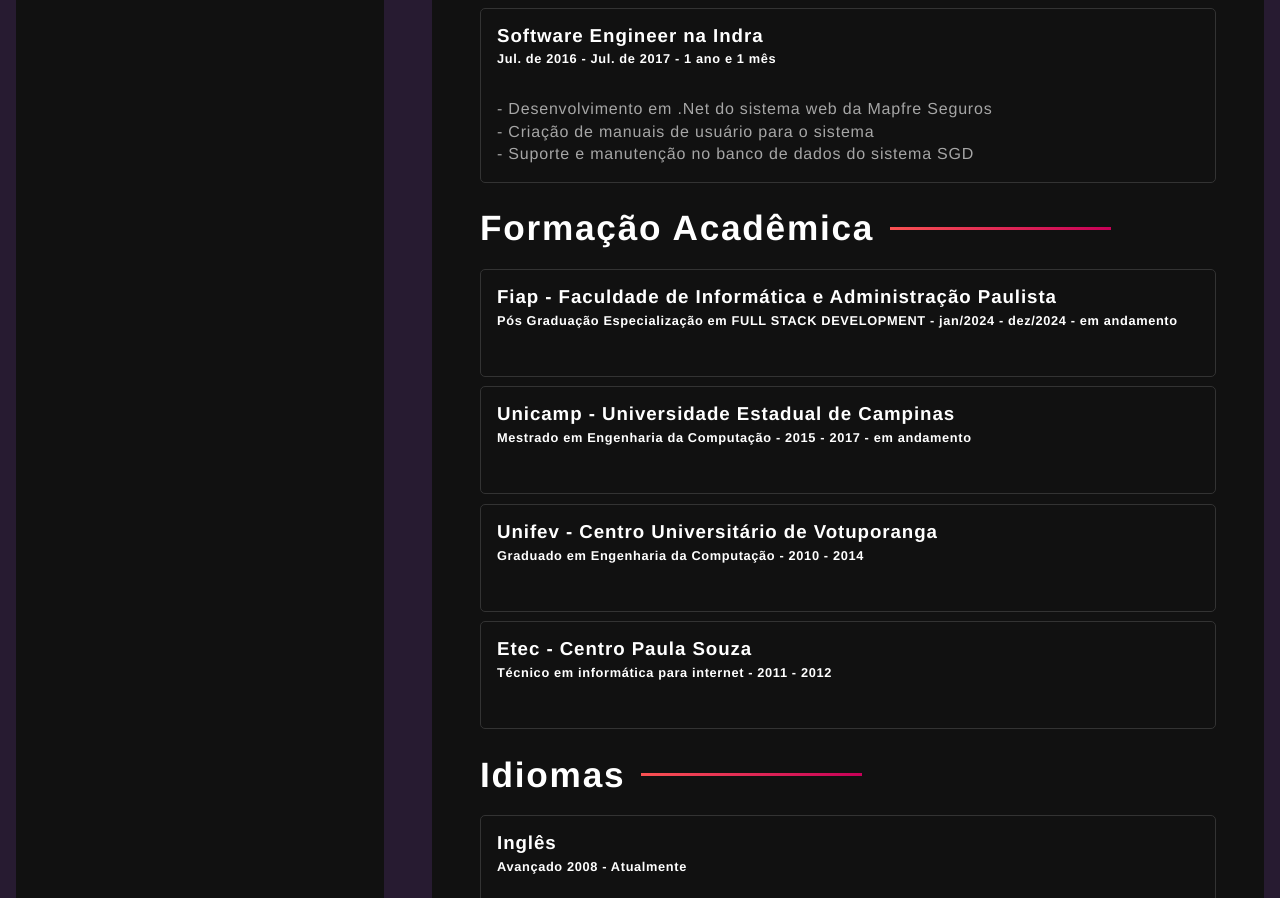
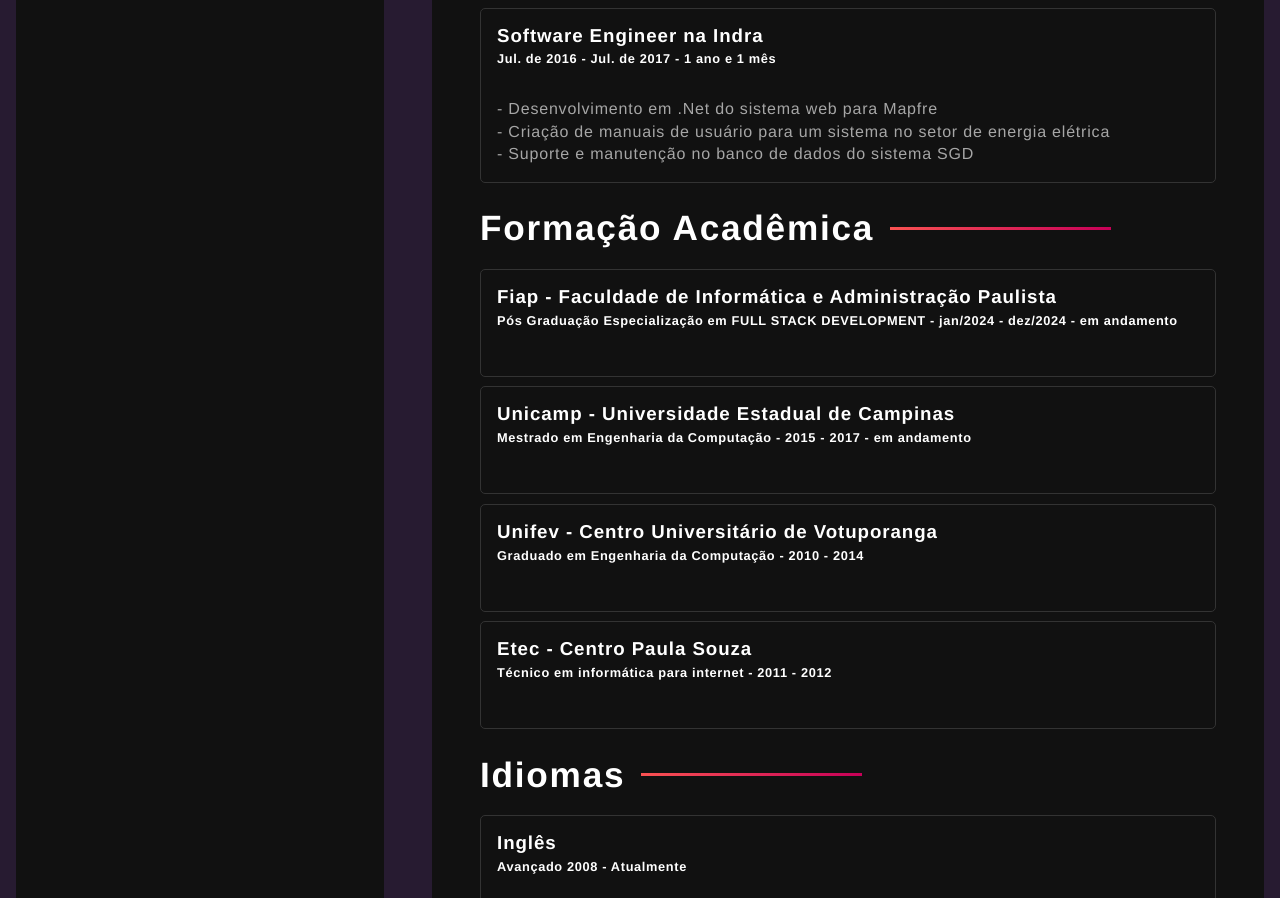
Before and after one commit to lucasdav/lucas-souza-davanso, a React (Vite) app: page / in a window 1280 px wide. Shown: the part 1673-2571 px from the top of the page. Built offline with nearby package versions, Linux system fonts and the light colour scheme.

Commit message:
atualizacao experiencia

```diff
--- a/package.json
+++ b/package.json
@@ -1,7 +1,7 @@
 {
   "name": "lucas-souza-davanso",
   "private": true,
-  "version": "1.9.0",
+  "version": "1.10.0",
   "type": "module",
   "scripts": {
     "start": "vite",
--- a/src/components/Experience.jsx
+++ b/src/components/Experience.jsx
@@ -58,8 +58,8 @@
                         <h3>Software Engineer na Indra</h3>
                         <h4>Jul. de 2016 - Jul. de 2017 - 1 ano e 1 mês</h4>
                         <p>
-                        - Desenvolvimento em .Net do sistema web da Mapfre Seguros<br/>
-                        - Criação de manuais de usuário para o sistema<br/>
+                        - Desenvolvimento em .Net do sistema web para Mapfre<br/>
+                        - Criação de manuais de usuário para um sistema no setor de energia elétrica<br/>
                         - Suporte e manutenção no banco de dados do sistema SGD<br/>
                         </p>
                     </div>
--- a/src/pdf/ExperiencePdf.jsx
+++ b/src/pdf/ExperiencePdf.jsx
@@ -56,8 +56,8 @@
                         <h3>Software Engineer na Indra</h3>
                         <h4>Jul. de 2016 - Jul. de 2017 - 1 ano e 1 mês</h4>
 
-                        <p>- Desenvolvimento em .Net do sistema web da Mapfre Seguros</p>
-                        <p>- Criação de manuais de usuário para o sistema</p>
+                        <p>- Desenvolvimento em .Net do sistema web para Mapfre</p>
+                        <p>- Criação de manuais de usuário para um sistema no setor de energia elétrica</p>
                         <p>- Suporte e manutenção no banco de dados do sistema SGD</p>
 
                     </div>
```
